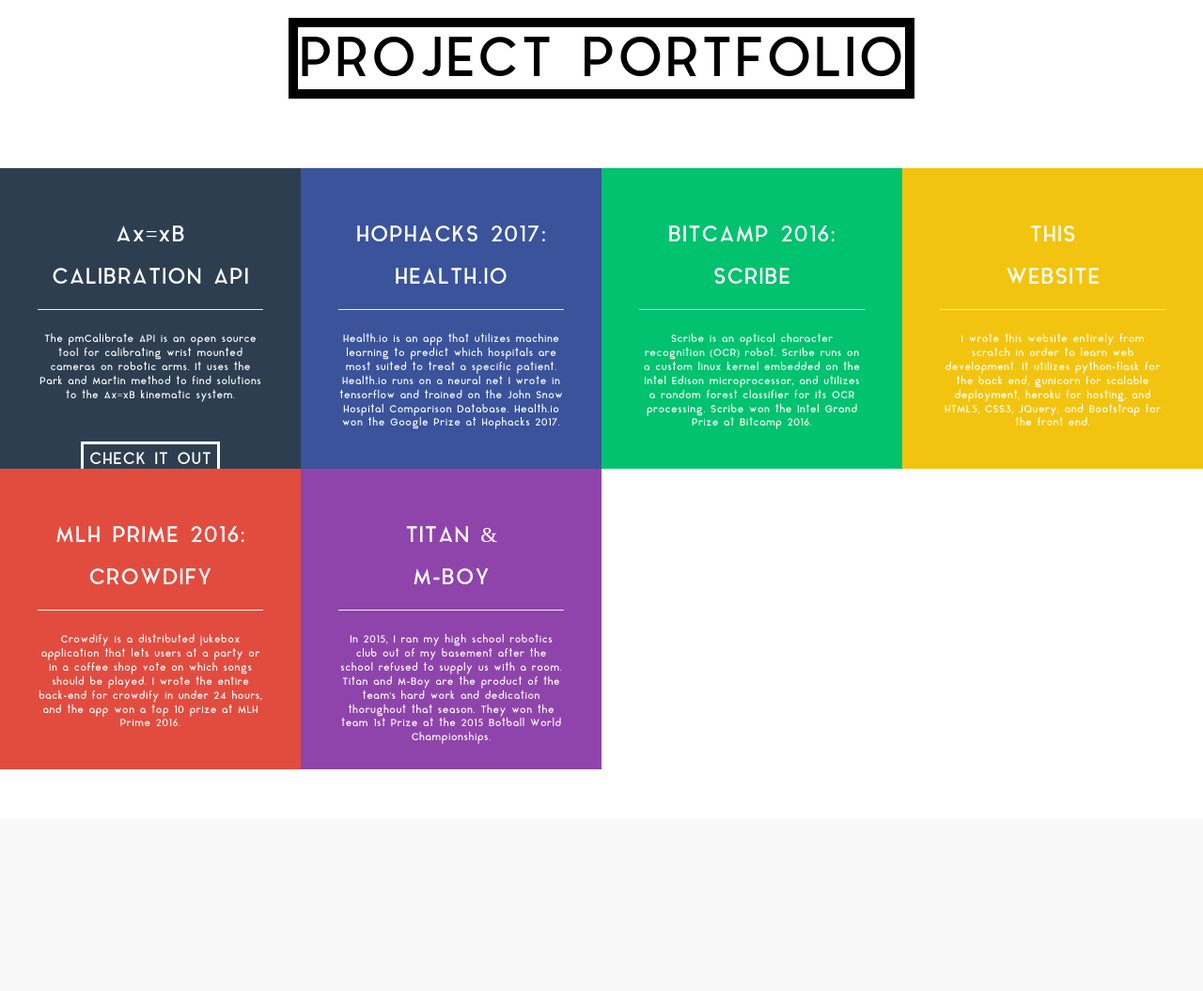
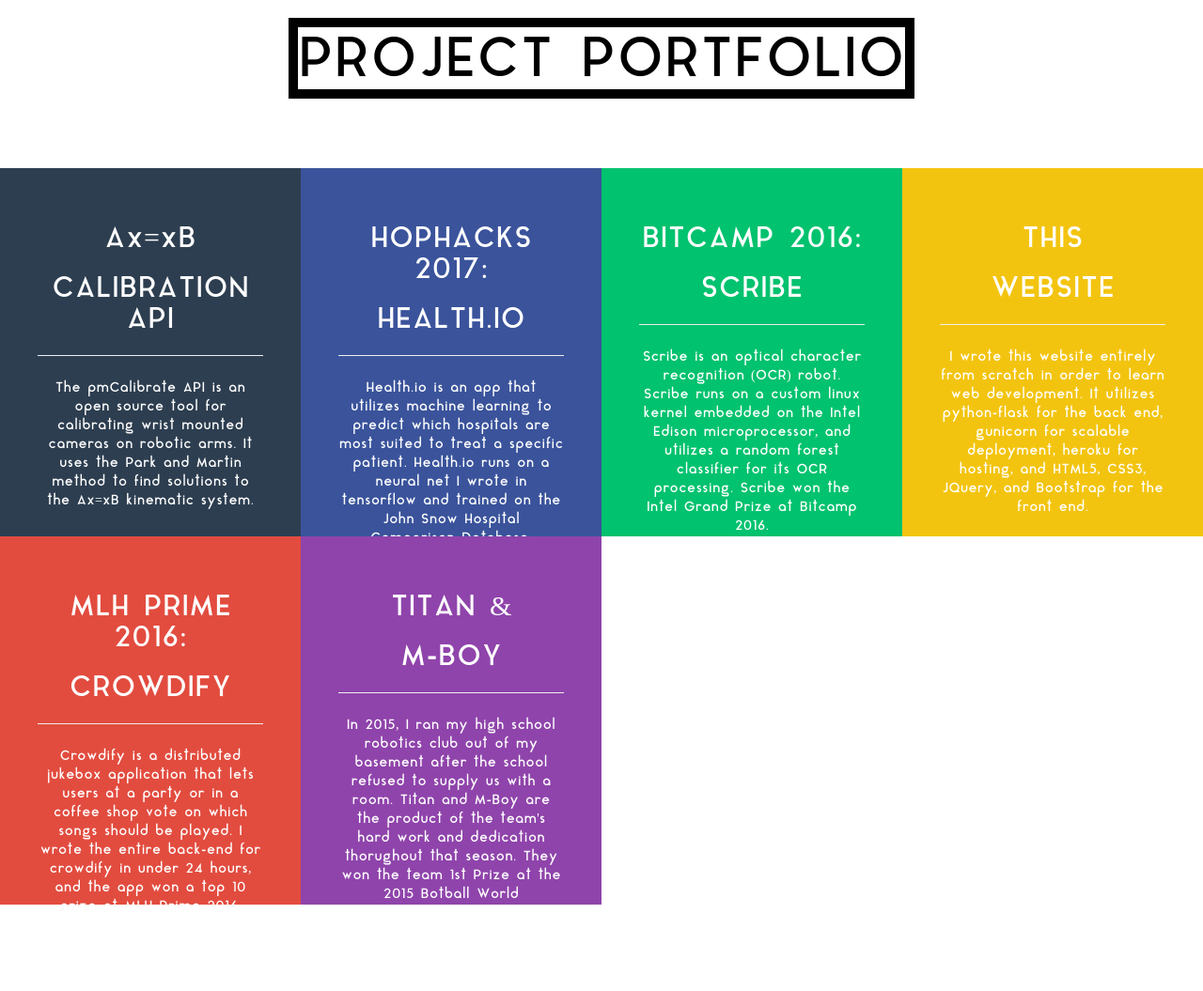
Before and after one commit to bstadt/bstadt.com, a Flask app: page / in a window 1280 px wide. Shown: the part 844-1899 px from the top of the page at 94% size. Before the commit the page ends 1663 px from the top, so only its background shows below. Run offline with Flask 2, Linux system fonts and the light colour scheme; some libraries are stand-ins or nearby versions.

Commit message:
fixed most of the text and bootstrap scaling issues: button scaling needs a bit of work still

```diff
--- a/static/css/style.css
+++ b/static/css/style.css
@@ -114,7 +114,6 @@
 }
 
 .portfolio-text h2 {
-  font-size: calc((3.5vw + 3vh)/3);
   font-family: aqua;
   color:#fff;
   text-align:center;
@@ -125,7 +124,6 @@
 }
 
 .portfolio-text p {
-  font-size: calc((1vw + 1vh)/2);
   font-family: aqua;
   color:#fff;
   text-align:center;
@@ -141,10 +139,7 @@
   color: #fff;
   background: rgba(0, 0, 0, 0);
   border: solid 3px #fff;
-  font-size: calc((3.5vw + 3vh)/4);
-
 }
-
 
 .tight {
   margin:0;
--- a/static/js/homeScripts.js
+++ b/static/js/homeScripts.js
@@ -4,9 +4,8 @@
   $("#intro_body").delay(1000).fadeIn(1000);
 
   $('.portfolio-item').each(function(i){
-    $(this).height($(this).width());
+    $(this).height($(this).width() * 1.3);
   });
-
 
   $(window).scroll( function(){
       $('.portfolio-item').each( function(i){
@@ -23,9 +22,8 @@
 $(window).resize(function(){
   centerDivAtLoc(.5, .33, "#intro_body");
 
-
   $('.portfolio-item').each(function(i){
-    $(this).height($(this).width());
+    $(this).height($(this).width() * 1.3);
   });
 
 });
```
